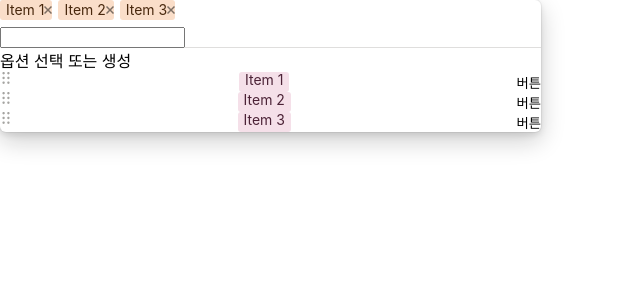
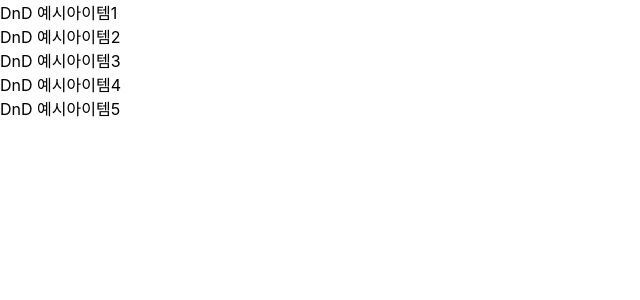
Before and after one commit to pasong0511/ts-ui-kit, a React (Create React App) app: page / in a window 1280 px wide. Shown: the top 300 px of the page, without its empty margins (0-640 px from the left). Built offline with nearby package versions, Linux system fonts and the light colour scheme.

Commit message:
드래그앤드랍 기능 기본 파일 추가

```diff
--- a/src/App.tsx
+++ b/src/App.tsx
@@ -1,15 +1,62 @@
-import React from "react";
-import "./App.css";
-import Calendar from "./components/Calendar";
-import MultiTag from "./components/MultiTag";
+import React, { useState, ForwardedRef } from "react";
+import { DnDWrapper } from "./components/drag/DnDWrapper";
+import DragWrapper from "./components/drag_and_drop/DragWrapper";
 
-function App() {
-    return (
-        <div className="App">
-            {/* <Calendar useHoliday={true} /> */}
-            <MultiTag />
-        </div>
-    );
+export interface TestDnDItem {
+    id: string;
+    label: string;
 }
 
-export default App;
+const DnDExamplePage = () => {
+    const [initialItems, _] = useState<TestDnDItem[]>([
+        {
+            id: "1~",
+            label: "DnD 예시아이템1",
+        },
+        {
+            id: "2~",
+            label: "DnD 예시아이템2",
+        },
+        {
+            id: "3~",
+            label: "DnD 예시아이템3",
+        },
+        {
+            id: "4~",
+            label: "DnD 예시아이템4",
+        },
+        {
+            id: "5~",
+            label: "DnD 예시아이템5",
+        },
+    ]);
+    const handleDragMove = (newList: TestDnDItem[]) => {
+        console.log("!드래그중일떄", newList);
+    };
+    const handleDragEnd = (newList: TestDnDItem[]) => {
+        console.log("@드래그끝났을떄", newList);
+    };
+
+    return (
+        <>
+            <div className="">
+                <div className="">
+                    <DragWrapper
+                        dragList={initialItems}
+                        onDragMove={handleDragMove}
+                        onDragEnd={handleDragEnd}
+                        dragSectionName={"multi-tag"}
+                    >
+                        {(dragItem, ref, isDragging) => (
+                            <div ref={ref}>
+                                <div> {dragItem.label}</div>
+                            </div>
+                        )}
+                    </DragWrapper>
+                </div>
+            </div>
+        </>
+    );
+};
+
+export default DnDExamplePage;
--- /dev/null
+++ b/src/components/drag_and_drop/DragWrapper.tsx
@@ -0,0 +1,62 @@
+import React, { useEffect, useState } from "react";
+import { DndProvider } from "react-dnd";
+import { HTML5Backend } from "react-dnd-html5-backend";
+import { useDragandDrop } from "./useDrag";
+
+interface IDragWrapperProps {
+    dragList: any[];
+    /**항목이 드래그 중일 때 호출되는 함수*/
+    onDragMove: (newOrder: any[]) => void;
+    /**드래그가 종료되었을 때 호출되는 함수*/
+    onDragEnd: (newOrder: any[]) => void;
+    /** 각 항목을 랜더링하는 함수;*/
+    children: (
+        item: any,
+        ref: React.RefObject<HTMLLIElement>,
+        isDragging: boolean
+    ) => React.ReactNode;
+    /**드래그 섹션 이름(각  드래그리스트는 섹션 이름을 다르게 해야 각 섹션 아이템간 이동이 불가)*/
+    dragSectionName: string;
+}
+
+export default function DragWrapper({
+    dragList,
+    onDragMove,
+    onDragEnd,
+    children,
+    dragSectionName,
+}: any) {
+    const [currentItems, setCurrentItems] = useState(dragList); // 현재 항목의 상태 관리
+
+    const handleItemMove = (
+        dragIndex: number,
+        hoverIndex: number,
+        isFinished: boolean
+    ) => {};
+
+    return (
+        <DndProvider backend={HTML5Backend}>
+            {currentItems.map((item, index) => (
+                <DraggableItem
+                    key={item.id}
+                    dragItem={item}
+                    itemIndex={index}
+                    onMove={handleItemMove}
+                    itemRenderer={children}
+                    dragSectionName={dragSectionName}
+                />
+            ))}
+        </DndProvider>
+    );
+}
+
+// 드래그 가능한 항목 컴포넌트를 정의
+const DraggableItem = ({
+    dragItem,
+    itemIndex,
+    onMove,
+    itemRenderer,
+    dragSectionName,
+}: any) => {
+    return itemRenderer(dragItem, null, true);
+};
--- /dev/null
+++ b/src/components/drag_and_drop/useDrag.tsx
@@ -0,0 +1,6 @@
+import { useRef } from "react";
+import { useDrag, useDrop } from "react-dnd";
+
+export const useDragandDrop = ({ itemIndex, onMove, dragSectionName }) => {
+    return {};
+};
```
Also changed, not shown: src/App__.tsx (added, +15 -0 lines), tsconfig.json (+4 -10 lines).
